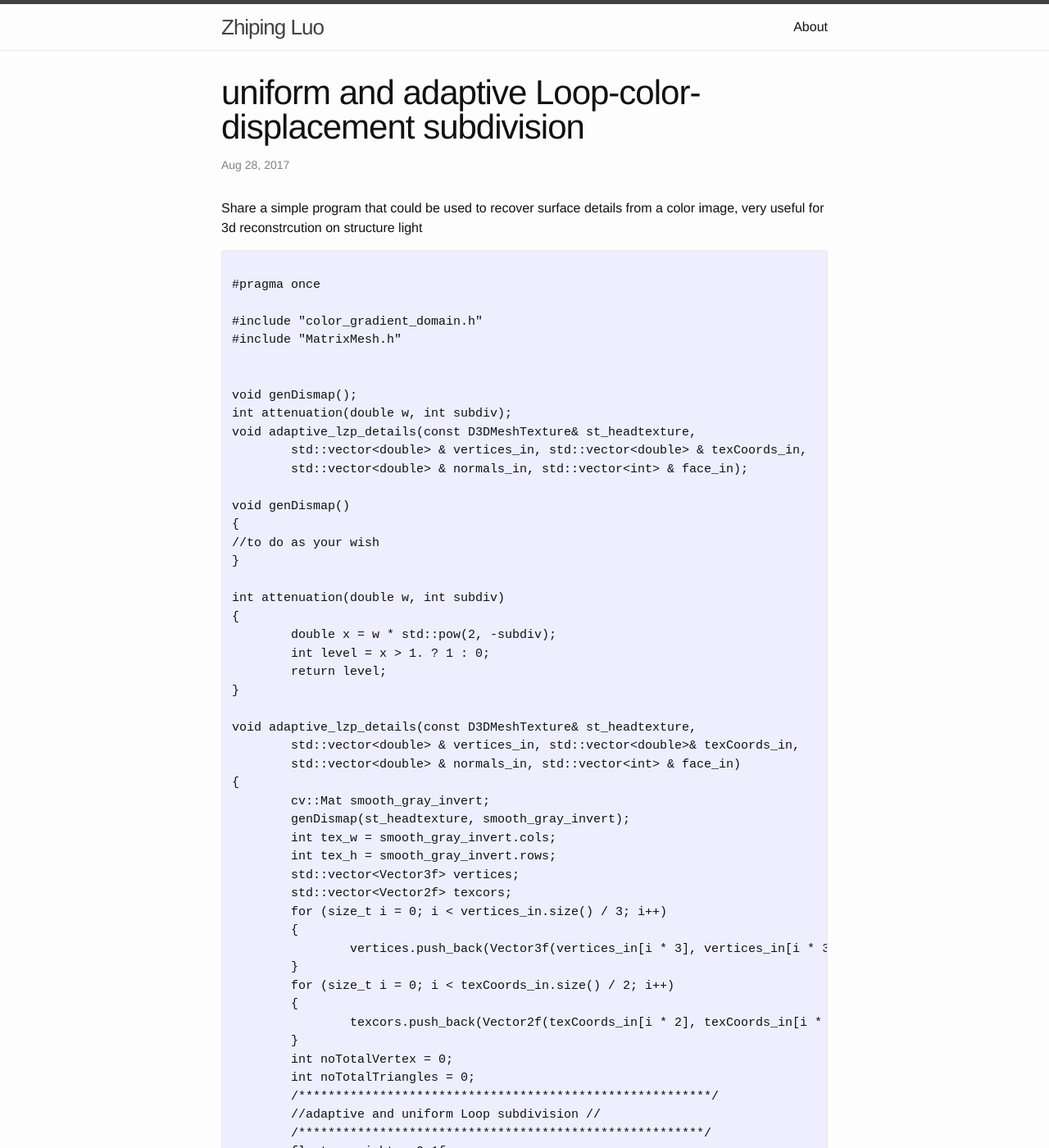
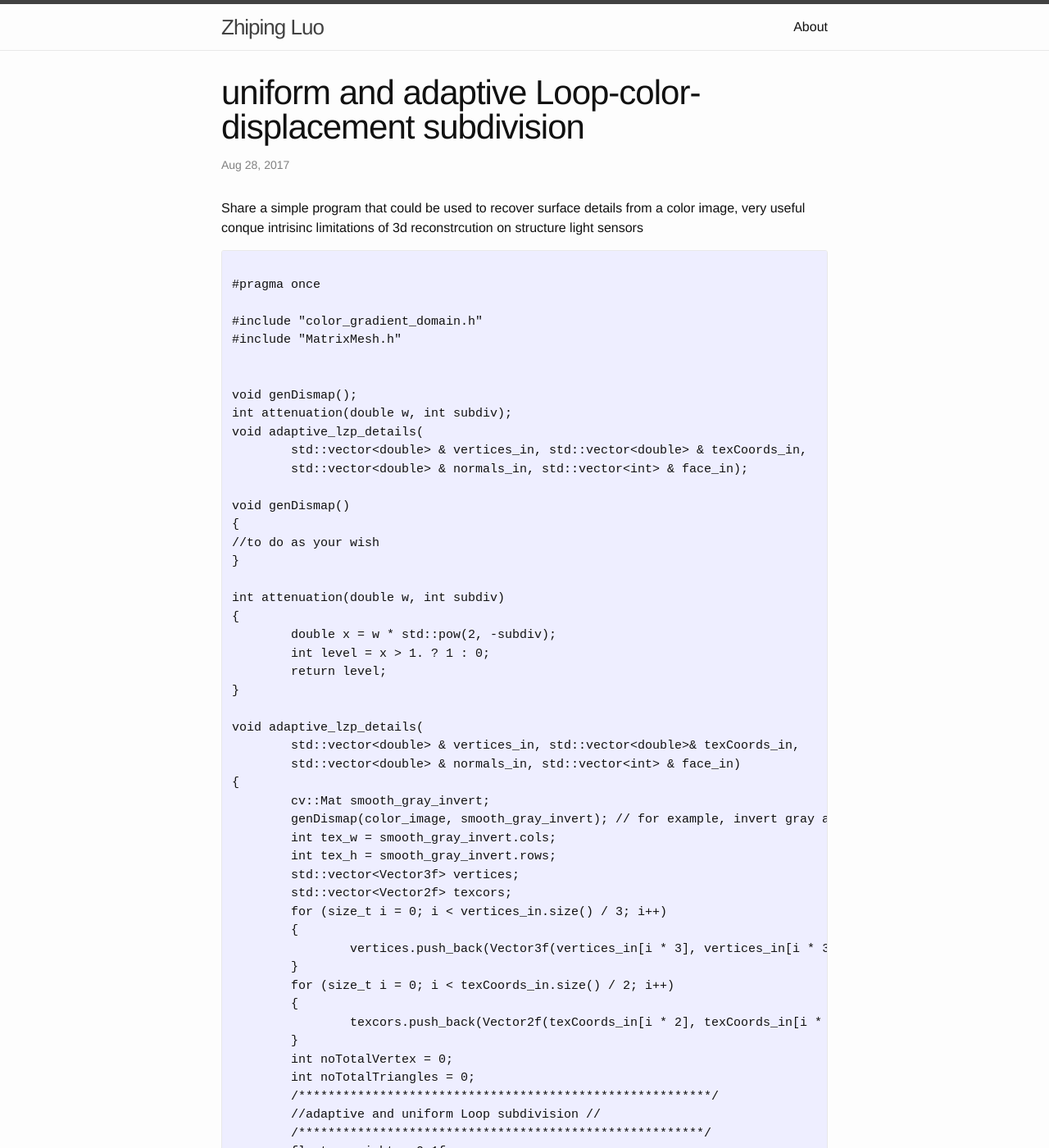
Before and after one commit to luozhipi/luozhipi.github.io, a Jekyll site: the page built from _posts/2017-08-28-uniform-adaptive-subdivision.markdown, in a window 1280 px wide and 1400 px high. Shown: the whole window at 82% size. Built offline with Jekyll 4.4.1, drawn with Linux system fonts in a browser that asks for light colours; some of the changed text lies outside the part shown.

Commit message:
Update 2017-08-28-uniform-adaptive-subdivision.markdown

````diff
--- a/_posts/2017-08-28-uniform-adaptive-subdivision.markdown
+++ b/_posts/2017-08-28-uniform-adaptive-subdivision.markdown
@@ -5,7 +5,7 @@
 categories: graphics
 ---
 
-Share a simple program that could be used to recover surface details from a color image, very useful for 3d reconstrcution on structure light
+Share a simple program that could be used to recover surface details from a color image, very useful conque intrisinc limitations of 3d reconstrcution on structure light sensors
 
 ```C++
 
@@ -17,7 +17,7 @@
 
 void genDismap();
 int attenuation(double w, int subdiv);
-void adaptive_lzp_details(const D3DMeshTexture& st_headtexture,
+void adaptive_lzp_details(
 	std::vector<double> & vertices_in, std::vector<double> & texCoords_in,
 	std::vector<double> & normals_in, std::vector<int> & face_in);
 
@@ -33,12 +33,12 @@
 	return level;
 }
 
-void adaptive_lzp_details(const D3DMeshTexture& st_headtexture,
+void adaptive_lzp_details(
 	std::vector<double> & vertices_in, std::vector<double>& texCoords_in,
 	std::vector<double> & normals_in, std::vector<int> & face_in)
 {
 	cv::Mat smooth_gray_invert;
-	genDismap(st_headtexture, smooth_gray_invert);
+	genDismap(color_image, smooth_gray_invert); // for example, invert gray as final displacement map
 	int tex_w = smooth_gray_invert.cols;
 	int tex_h = smooth_gray_invert.rows;
 	std::vector<Vector3f> vertices;
````
Also changed, not shown: other parts of _posts/2017-08-28-uniform-adaptive-subdivision.markdown (+1 -1 lines).
